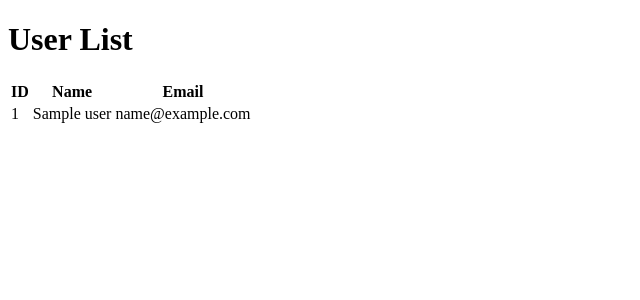
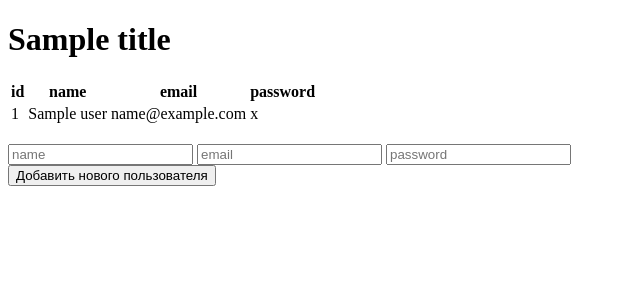
Before and after one commit to xDOKBETx/FLASKGB, a Flask app: template HW_5/homework/templates/user_list.html in a window 1280 px wide. Shown: the top 300 px of the page, without its empty margins (0-640 px from the left). Run offline with Flask 3, Linux system fonts and the light colour scheme; the template is opened without the code that fills it: most values are stand-ins (such as "Sample title", 1, 10 or a date in 2020).

Commit message:
changes made to homework from HW_5

```diff
--- a/HW_5/homework/main.py
+++ b/HW_5/homework/main.py
@@ -1,90 +1,75 @@
-from flask import Flask, request, jsonify, render_template
-from dataclasses import dataclass
-from typing import List
+from fastapi import FastAPI, Request, HTTPException
+from fastapi.responses import HTMLResponse
+from fastapi.templating import Jinja2Templates
+from passlib.context import CryptContext
+from pydantic import BaseModel
+from starlette.staticfiles import StaticFiles
+import uvicorn
 
-app = Flask(__name__)
+app = FastAPI()
+app.mount("/static", StaticFiles(directory="static"), name="static")
+templates = Jinja2Templates(directory="templates")
+
+pwd_context = CryptContext(schemes=["bcrypt"], deprecated="auto")
+
+# Модель данных для ввода нового пользователя
 
 
-@dataclass
-class User:
-    id: int
+class UserIn(BaseModel):
     name: str
     email: str
     password: str
 
-
-users: List[User] = []
+# Модель данных для вывода пользователя
 
 
-def is_valid_email(email):
-    # Простая проверка на валидность email, можно использовать более сложные методы
-    return '@' in email
+class User(BaseModel):
+    id: int
+    name: str
+    email: str
+
+# Модель данных для хранения пользователя с хешированным паролем
 
 
-@app.route('/add_user', methods=['POST'])
-def add_user():
-    try:
-        data = request.get_json()
-
-        if not data or 'name' not in data or 'email' not in data or 'password' not in data:
-            return jsonify({'error': 'Missing required fields'}), 400
-
-        new_id = len(users) + 1
-        new_user = User(
-            id=new_id, name=data['name'], email=data['email'], password=data['password'])
-        users.append(new_user)
-
-        return jsonify({'message': 'User added successfully'}), 201
-
-    except Exception as e:
-        return jsonify({'error': str(e)}), 500
+class UserDB(UserIn):
+    hashed_password: str
 
 
-@app.route('/update_user/<int:user_id>', methods=['PUT'])
-def update_user(user_id):
-    try:
-        data = request.get_json()
+users = []
 
-        if not data or 'name' not in data or 'email' not in data or 'password' not in data:
-            return jsonify({'error': 'Missing required fields'}), 400
-
-        user_to_update = next(
-            (user for user in users if user.id == user_id), None)
-
-        if user_to_update is None:
-            return jsonify({'error': 'User not found'}), 404
-
-        user_to_update.name = data['name']
-        user_to_update.email = data['email']
-        user_to_update.password = data['password']
-
-        return jsonify({'message': 'User updated successfully'}), 200
-
-    except Exception as e:
-        return jsonify({'error': str(e)}), 500
+# Функция для хеширования пароля
 
 
-@app.route('/delete_user/<int:user_id>', methods=['DELETE'])
-def delete_user(user_id):
-    try:
-        user_to_delete = next(
-            (user for user in users if user.id == user_id), None)
+def get_password_hash(password):
+    return pwd_context.hash(password)
 
-        if user_to_delete is None:
-            return jsonify({'error': 'User not found'}), 404
-
-        users.remove(user_to_delete)
-
-        return jsonify({'message': 'User deleted successfully'}), 200
-
-    except Exception as e:
-        return jsonify({'error': str(e)}), 500
+# Функция для проверки пароля
 
 
-@app.route('/users', methods=['GET'])
-def user_list():
-    return render_template('user_list.html', users=users)
+def verify_password(plain_password, hashed_password):
+    return pwd_context.verify(plain_password, hashed_password)
+
+# Маршрут для добавления нового пользователя
 
 
+@app.post('/add_user')
+def add_user(user: UserIn):
+    for u in users:
+        if u.email == user.email:
+            raise HTTPException(
+                status_code=400, detail="Email already registered")
+    hashed_password = get_password_hash(user.password)
+    new_user = UserDB(**user.dict(), hashed_password=hashed_password)
+    users.append(new_user)
+    return {"message": "User added successfully"}
+
+# Маршрут для вывода списка пользователей в виде HTML
+
+
+@app.get('/users', response_class=HTMLResponse)
+async def user_list(request: Request):
+    return templates.TemplateResponse('user_list.html', {'request': request, 'users': users})
+
+# Запуск приложения
 if __name__ == '__main__':
-    app.run(debug=True, port=5000)
+    uvicorn.run(app, host="127.0.0.1", port=8000)
--- a/HW_5/homework/templates/user_list.html
+++ b/HW_5/homework/templates/user_list.html
@@ -1,23 +1,42 @@
 <!DOCTYPE html>
-<html>
+<html lang="ru">
 <head>
-    <title>User List</title>
+    <meta charset="UTF-8">
+    <title>{{ title }}</title>
+    <link rel="stylesheet" href="{{ url_for('static', path='styles.css') }}">
 </head>
 <body>
-    <h1>User List</h1>
-    <table>
+<h1>{{ title }}</h1>
+
+<table class="table-style">
+    <thead>
         <tr>
-            <th>ID</th>
-            <th>Name</th>
-            <th>Email</th>
+            <th class="columns-name">id</th>
+            <th class="columns-name">name</th>
+            <th class="columns-name">email</th>
+            <th class="columns-name">password</th>
         </tr>
+    </thead>
+    <tbody>
         {% for user in users %}
         <tr>
-            <td>{{ user.id }}</td>
-            <td>{{ user.name }}</td>
-            <td>{{ user.email }}</td>
+            <td class="cell">{{ user.id }}</td>
+            <td class="cell">{{ user.name }}</td>
+            <td class="cell">{{ user.email }}</td>
+            <td class="cell">{{ user.password }}</td>
         </tr>
         {% endfor %}
-    </table>
+    </tbody>
+</table>
+
+<br>
+<form action="/get_html" method="post">
+    <input type="text" name="name" placeholder="name">
+    <input type="email" name="email" placeholder="email">
+    <input type="password" name="password" placeholder="password">
+    <br>
+    <input class="button" type="submit" value="Добавить нового пользователя">
+</form>
+
 </body>
 </html>
```
Also changed, not shown: HW_5/homework/static/style.css (added, +16 -0 lines).
